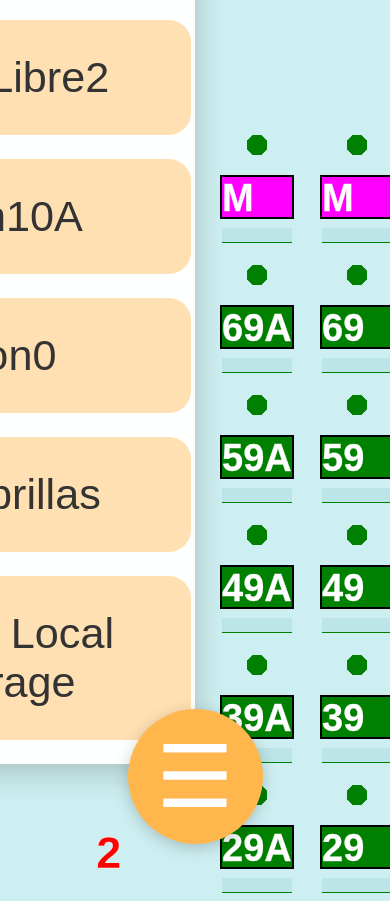
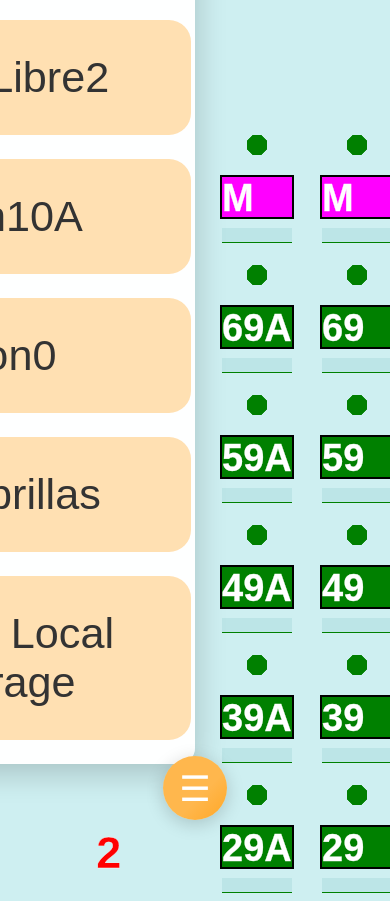
Before and after one commit to Kawasaki93/movil, a plain HTML site: page index.html in a window 390 px wide. Shown: the top 901 px of the page. Drawn offline with nearby package versions, Linux system fonts and the light colour scheme.

Commit message:
Add files via upload

```diff
--- a/style.css
+++ b/style.css
@@ -896,9 +896,30 @@ input, textarea {
     display: block;
   }
   .fab {
-    font-size: 5.4rem;
-    width: 135px;
-    height: 135px;
+    position: fixed !important;
+    left: 50% !important;
+    transform: translateX(-50%) !important;
+    bottom: 24px !important;
+    margin: 0 !important;
+    z-index: 1003 !important;
+    width: 64px;
+    height: 64px;
+    font-size: 2.2rem;
+    background: linear-gradient(135deg, #ffb74d 60%, #ffa726 100%);
+    color: #fff;
+    border: none;
+    border-radius: 50%;
+    box-shadow: 0 4px 18px rgba(0,0,0,0.18);
+    display: flex;
+    align-items: center;
+    justify-content: center;
+    transition: background 0.2s, box-shadow 0.2s, transform 0.1s;
+    pointer-events: auto;
+  }
+  .fab:active {
+    background: linear-gradient(135deg, #ffa726 60%, #ffb74d 100%);
+    box-shadow: 0 2px 8px rgba(0,0,0,0.22);
+    transform: translateX(-50%) scale(0.96) !important;
   }
   .calculator-footer {
     font-size: 55px;
```
